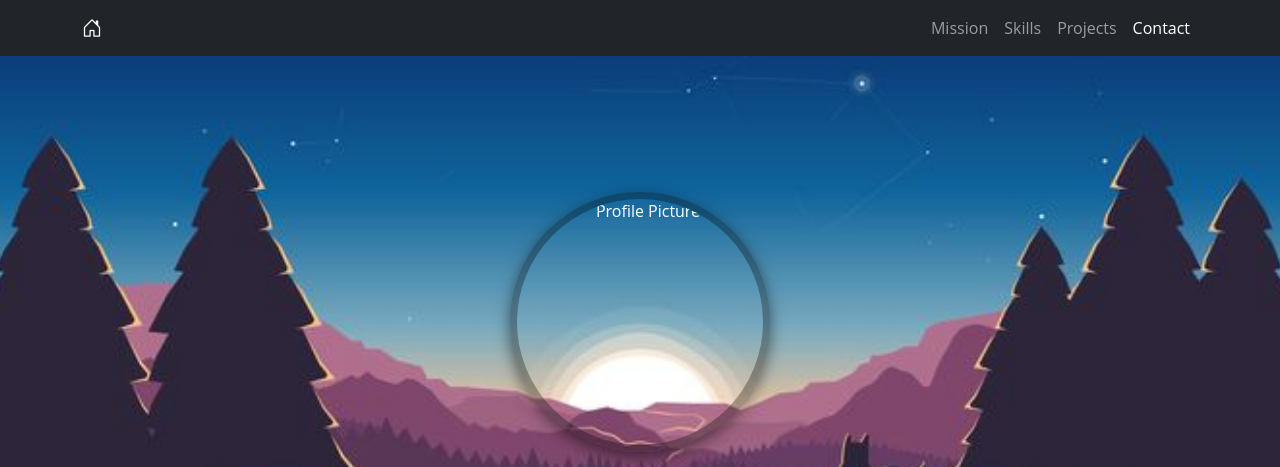
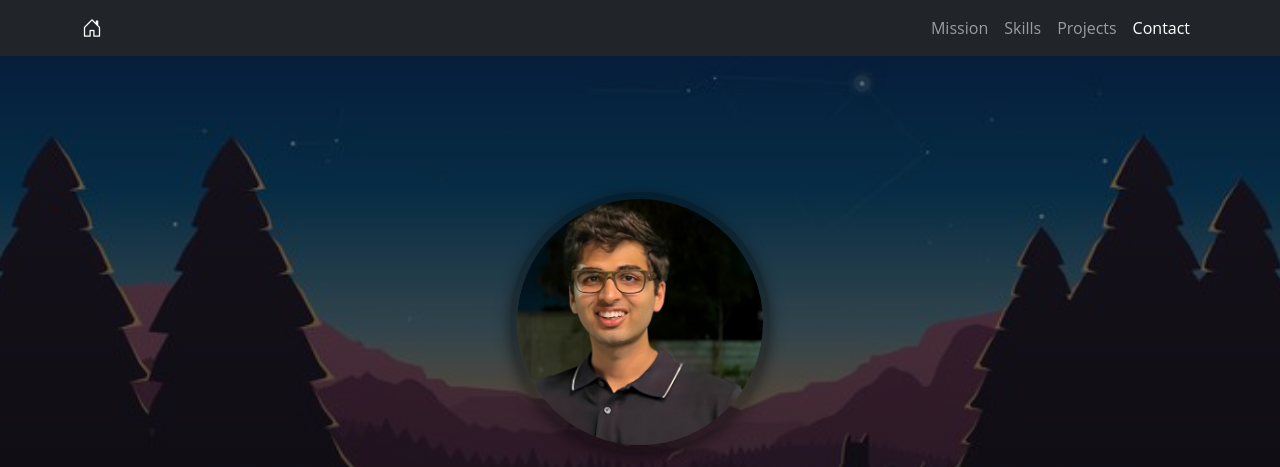
Before and after one commit to smit4372/portfolio, a website: page index.html in a window 1280 px wide. Shown: the top 467 px of the page. Drawn offline with nearby package versions, Linux system fonts and the light colour scheme.

Commit message:
fix for headshot after change 3 - parallax background

```diff
--- a/index.html
+++ b/index.html
@@ -78,7 +78,7 @@
       <div class="parallax-background"></div>
       <div class="hero-content">
           <div class="my-image mx-auto">
-              <img src="img/smitHeadshot.jpg" alt="Profile Picture" class="img-fluid">
+              <img src="img/smitHeadsshot.jpg" alt="Profile Picture" class="img-fluid">
           </div>
           <div class="hero-text mt-4">
               <h1 class="mb-3">Smit Desai</h1>
--- a/style.css
+++ b/style.css
@@ -45,7 +45,7 @@ body {
     left: 0;
     width: 100vw;
     height: 100vh;
-    background: url("img/heroImage.jpg") center/cover no-repeat;
+    background: linear-gradient(rgba(0,0,0,0.5), rgba(0,0,0,0.75)), url("img/heroImage.jpg") center/cover no-repeat;
     z-index: -1;
     will-change: transform;
 }
```
